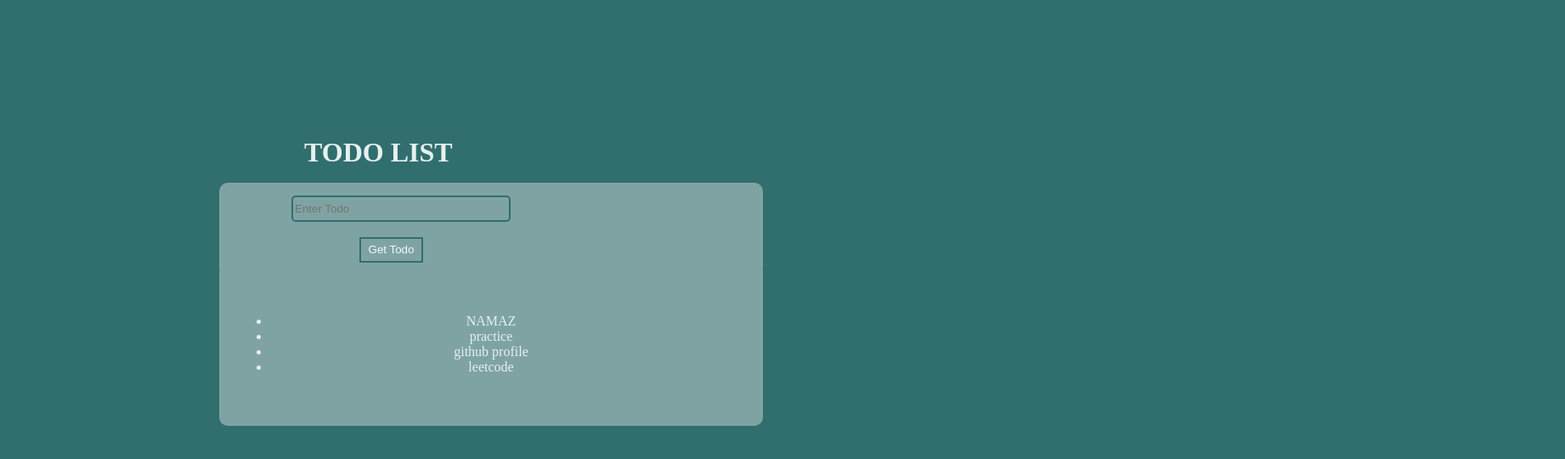
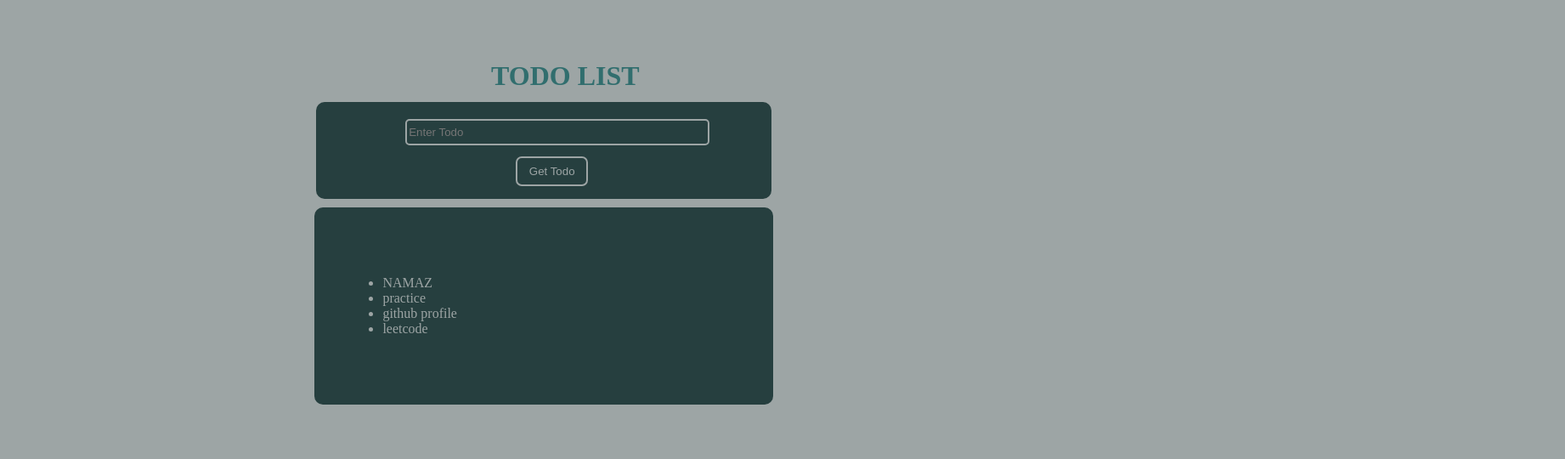
Before and after one commit to usmankhatri342/todo-app, a plain HTML site: page index.html in a window 1280 px wide. Shown: the whole page at 85% size, 1842 px wide, since content can reach past the window. Drawn offline with Linux system fonts and the light colour scheme.

Commit message:
TODO APP

```diff
--- a/app.js
+++ b/app.js
@@ -1,25 +1,8 @@
-// Open Source
-// Good first issue
 
-// const timeOutKiID = setTimeout( () => {
-//   console.log("testing");
-// }, 6000);
-
-// clearTimeout(timeOutKiID)
-
-// const id = setInterval(() => {
-//   console.count("testing");
-// }, 1000);
-
-// clearInterval(id);
-
-// localStorage.setItem("mode", "dark");
-
-// console.log(localStorage.getItem("mode"))
 
 const form = document.querySelector("#todo-form");
 const list = document.querySelector("#todo-list");
-
+const saveList = document.querySelector("#saveList");
 const todolist = [
     "NAMAZ",
     "practice",
@@ -27,6 +10,12 @@ const todolist = [
     "leetcode",
 
 ];
+
+// const savelist = [
+
+// ];
+// localStorage.setItem("saveList", JSON.stringify(saveList));
+// const save = JSON.parse(localStorage.getItem("saveList"));
 
 localStorage.setItem("mulist", JSON.stringify(todolist));
 
--- a/index.html
+++ b/index.html
@@ -11,7 +11,7 @@
 
     <form id="todo-form">
 
-        <input type="text" placeholder="Enter Todo"><br /><br />
+        <input type="text" placeholder="Enter Todo" id="saveList"><br /><br />
         <button>Get Todo</button>
     </form>
 
--- a/style.css
+++ b/style.css
@@ -1,53 +1,61 @@
 body{
-    background-color: #316e6e;
-    width: 50%;
+    background-color: #9da5a5;
+
     /* border: 2px solid red; */
-    color: #e6f0f0;
+    color:  #9da5a5;
 }
 #todo-form{
+    width: 40%;
+    padding: 50px;
     justify-content: center;
     padding: 15px;
-    background-color: #7fa3a3;
+    background-color: #263f3f;
     margin: auto;
     position: relative;
-    left: 250px;
-    top: 135px;
+
+    top: 40px;
     border-radius: 10px;
 }
 h1{
+    color: #316e6e;
     position: relative;
-    left: 350px;
-    top: 140px;
+    left: 570px;
+    top: 50px;
 }
 #todo-form>input{
     background-color: transparent;
-    border: 2px solid #316e6e;
-    width: 250px;
+    border: 2px solid  #9da5a5;
+    color:  #9da5a5;
+    width: 350px;
     height: 25px;
     border-radius: 5px;
     position: relative;
-    left: 70px;
+    left: 90px;
+    top: 5px;
 }
 #todo-form>button{
     background-color: transparent;
-    border: 2px solid #316e6e;
-    width: 75px;
-    height: 30px;
-    color: aliceblue;
+    border: 2px solid  #9da5a5;
+    width: 85px;
+    height: 35px;
+    color:  #9da5a5;
     position: relative;
-    left: 150px;
+    left: 220px;
+    border-radius: 7px;
 }
 #todo-list{
+    width: 30%;
+    margin: auto;
+    background-color:  #263f3f;
+    position: relative;
+    color:  #9da5a5;
+    top: 50px;
+    border-radius: 10px;
+    padding: 80px;
 
-    margin: auto;
-    background-color: #7fa3a3;
-    position: relative;
-    left: 250px;
-    top: 120px;
-    border-radius: 10px;
-    padding: 60px;
 }
-#todo-list{
+
+/* #todo-list{
     text-align: center;
 
-}
+} */
```
